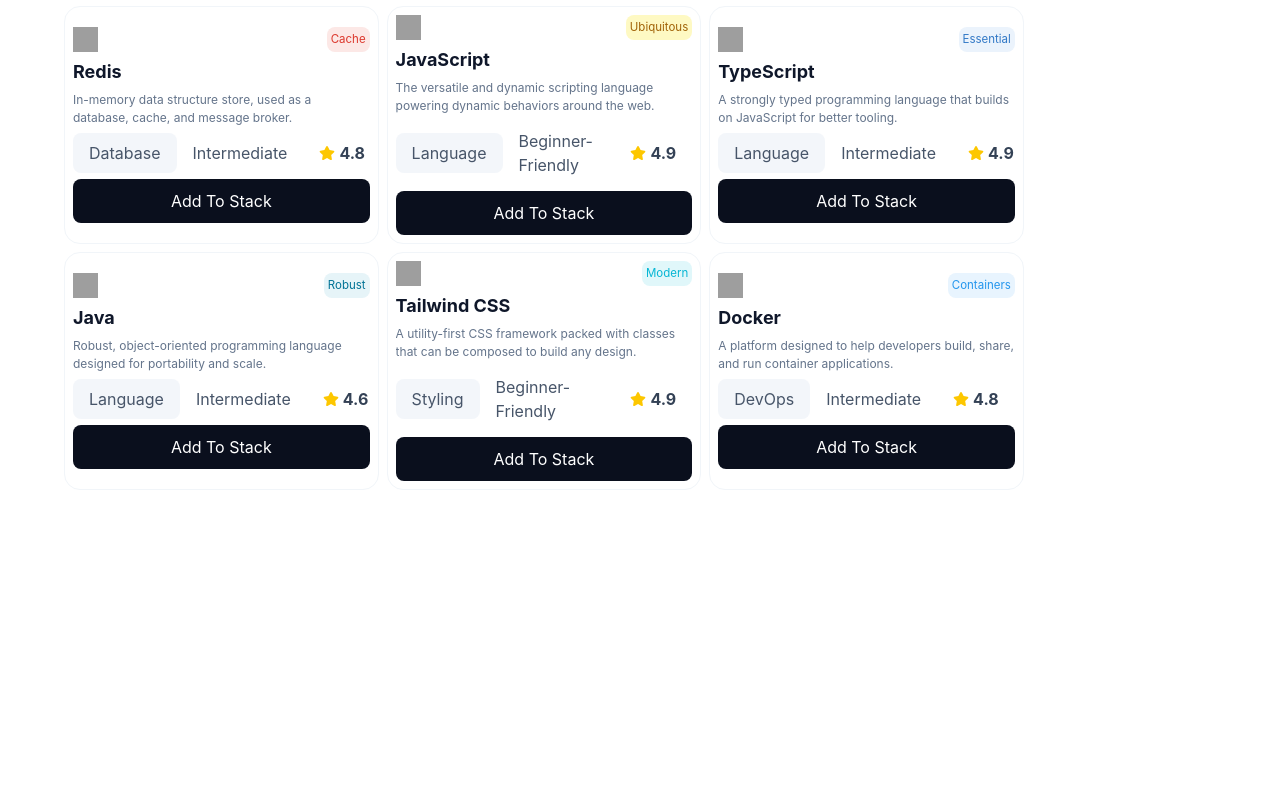
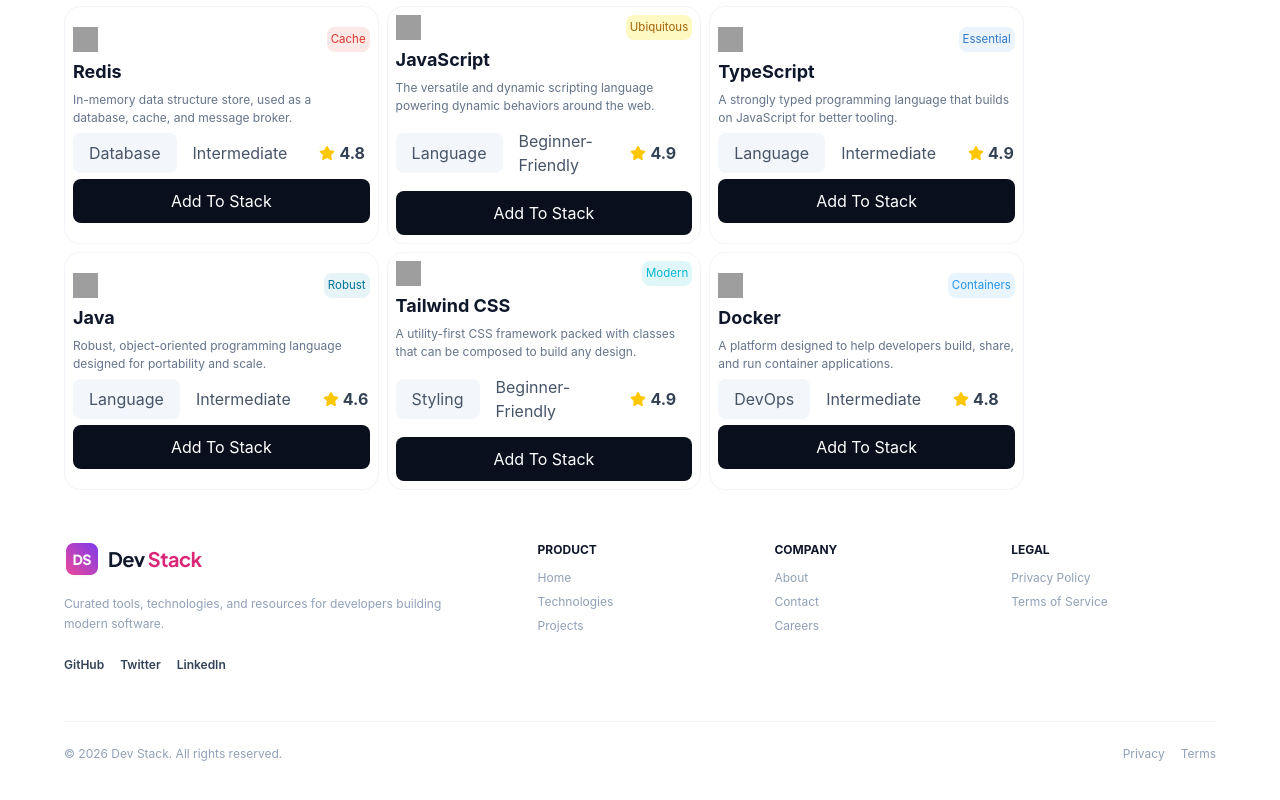
Before and after one commit to fayjullahhemon-2025/dev-stack, a React (Vite) app: page / in a window 1280 px wide. Shown: the part 949-1749 px from the top of the page. Before the commit the page ends 1443 px from the top, so only its background shows below. Built offline with nearby package versions, Linux system fonts and the light colour scheme; grey boxes are pictures that could not be loaded.

Commit message:
Footer added

```diff
--- a/src/App.tsx
+++ b/src/App.tsx
@@ -3,6 +3,7 @@
 import Nav from "./components/Nav"
 import Technologies from "./components/TechnologyStacks/Technologies"
 import type { TechnologyStacksType } from "./components/types"
+import Footer from "./components/Footer"
 
 
 function App() {
@@ -19,6 +20,7 @@
       <Suspense fallback={<p>Loading...</p>} >
         <Technologies TechnologyPromiseData={TechnologyPromiseData()} ></Technologies>
       </Suspense>
+      <Footer></Footer>
     </>
   )
 }
--- /dev/null
+++ b/src/components/Footer.tsx
@@ -0,0 +1,79 @@
+import Logo from '../assets/logo-text.png'
+export default function Footer() {
+    return (
+        <div>
+            <footer className="w-300 m-auto bg-white text-slate-500 text-sm py-12 px-6">
+                <div className="max-w-7xl mx-auto">
+
+                    <div className="grid grid-cols-1 md:grid-cols-5 gap-8 mb-12">
+
+                        <div className="md:col-span-2 flex flex-col gap-4 max-w-sm">
+
+                            <div className="flex items-center gap-2">
+                                <img src={Logo} alt="" />
+                            </div>
+
+
+                            <p className="text-slate-400 text-xs leading-relaxed">
+                                Curated tools, technologies, and resources for developers building modern software.
+                            </p>
+
+
+                            <div className="flex items-center gap-4 text-xs font-semibold text-slate-700 mt-2">
+                                <a href="#" className="hover:text-slate-900 transition-colors">GitHub</a>
+                                <a href="#" className="hover:text-slate-900 transition-colors">Twitter</a>
+                                <a href="#" className="hover:text-slate-900 transition-colors">LinkedIn</a>
+                            </div>
+                        </div>
+
+                        <div className="flex flex-col gap-3">
+                            <h3 className="text-xs font-bold text-slate-900">
+                                PRODUCT
+                            </h3>
+                            <ul className="flex flex-col gap-2 text-xs text-slate-400">
+                                <li><a href="#" className="hover:text-slate-600 transition-colors">Home</a></li>
+                                <li><a href="#" className="hover:text-slate-600 transition-colors">Technologies</a></li>
+                                <li><a href="#" className="hover:text-slate-600 transition-colors">Projects</a></li>
+                            </ul>
+                        </div>
+
+
+                        <div className="flex flex-col gap-3">
+                            <h3 className="text-xs font-bold text-slate-900">
+                                COMPANY
+                            </h3>
+                            <ul className="flex flex-col gap-2 text-xs text-slate-400">
+                                <li><a href="#" className="hover:text-slate-600 transition-colors">About</a></li>
+                                <li><a href="#" className="hover:text-slate-600 transition-colors">Contact</a></li>
+                                <li><a href="#" className="hover:text-slate-600 transition-colors">Careers</a></li>
+                            </ul>
+                        </div>
+
+
+                        <div className="flex flex-col gap-3">
+                            <h3 className="text-xs font-bold text-slate-900">
+                                LEGAL
+                            </h3>
+                            <ul className="flex flex-col gap-2 text-xs text-slate-400">
+                                <li><a href="#" className="hover:text-slate-600 transition-colors">Privacy Policy</a></li>
+                                <li><a href="#" className="hover:text-slate-600 transition-colors">Terms of Service</a></li>
+                            </ul>
+                        </div>
+                    </div>
+
+
+                    <div className="border-t border-slate-100 mb-6" />
+
+
+                    <div className="flex flex-col md:flex-row justify-between items-center text-xs text-slate-400 gap-4">
+                        <p>© 2026 Dev Stack. All rights reserved.</p>
+                        <div className="flex items-center gap-4">
+                            <a href="#" className="hover:text-slate-600 transition-colors">Privacy</a>
+                            <a href="#" className="hover:text-slate-600 transition-colors">Terms</a>
+                        </div>
+                    </div>
+                </div>
+            </footer>
+        </div>
+    )
+}
--- a/src/components/Nav.tsx
+++ b/src/components/Nav.tsx
@@ -22,11 +22,11 @@
                 </div>
                 <div >
                     <ul className="flex justify-around items-center gap-2 font-medium text-[#475569]">
-                        <li><a className='text-[#DB2777]' href="#">Home</a></li>
-                        <li><a href="#">Technologies</a></li>
-                        <li><a href="#">Projects</a></li>
-                        <li><a href="#">About</a></li>
-                        <li><a href="#">Contact</a></li>
+                        <li><a className='text-[#DB2777] transition-colors' href="#">Home</a></li>
+                        <li><a  href="#">Technologies</a></li>
+                        <li><a  href="#">Projects</a></li>
+                        <li><a  href="#">About</a></li>
+                        <li><a  href="#">Contact</a></li>
                     </ul>
                 </div>
                 <div className='font-semibold' >
```
